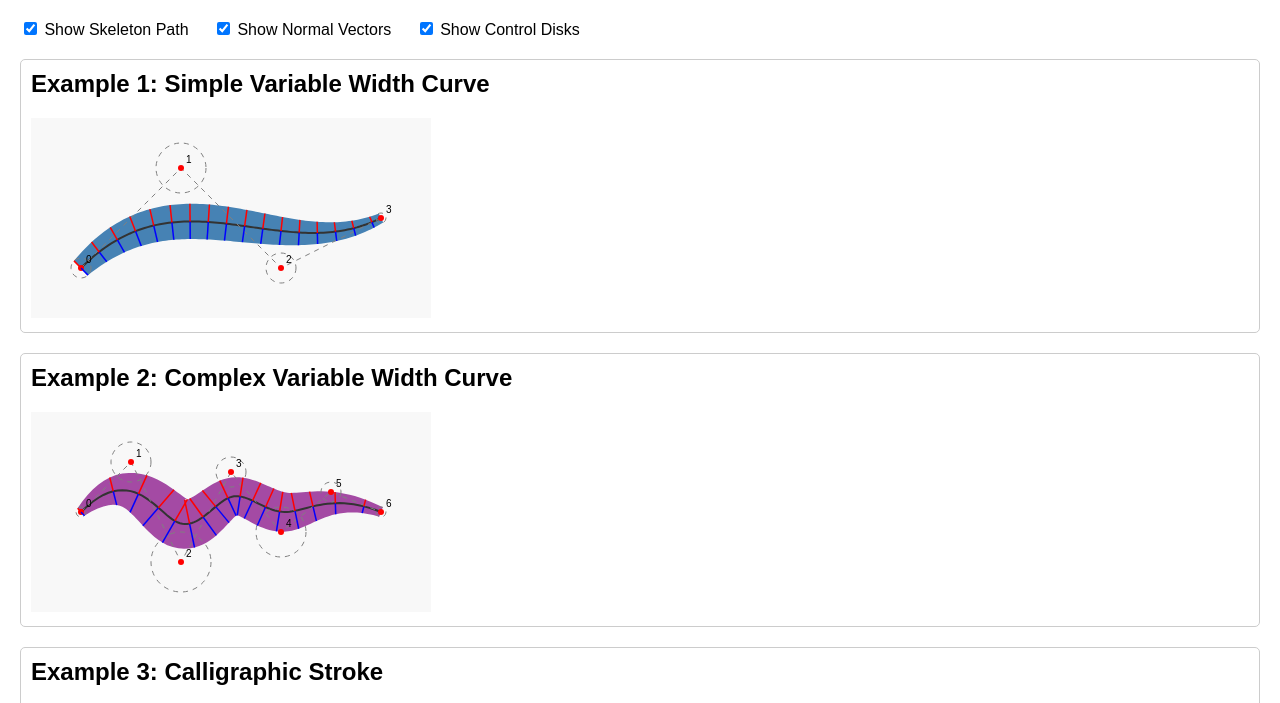
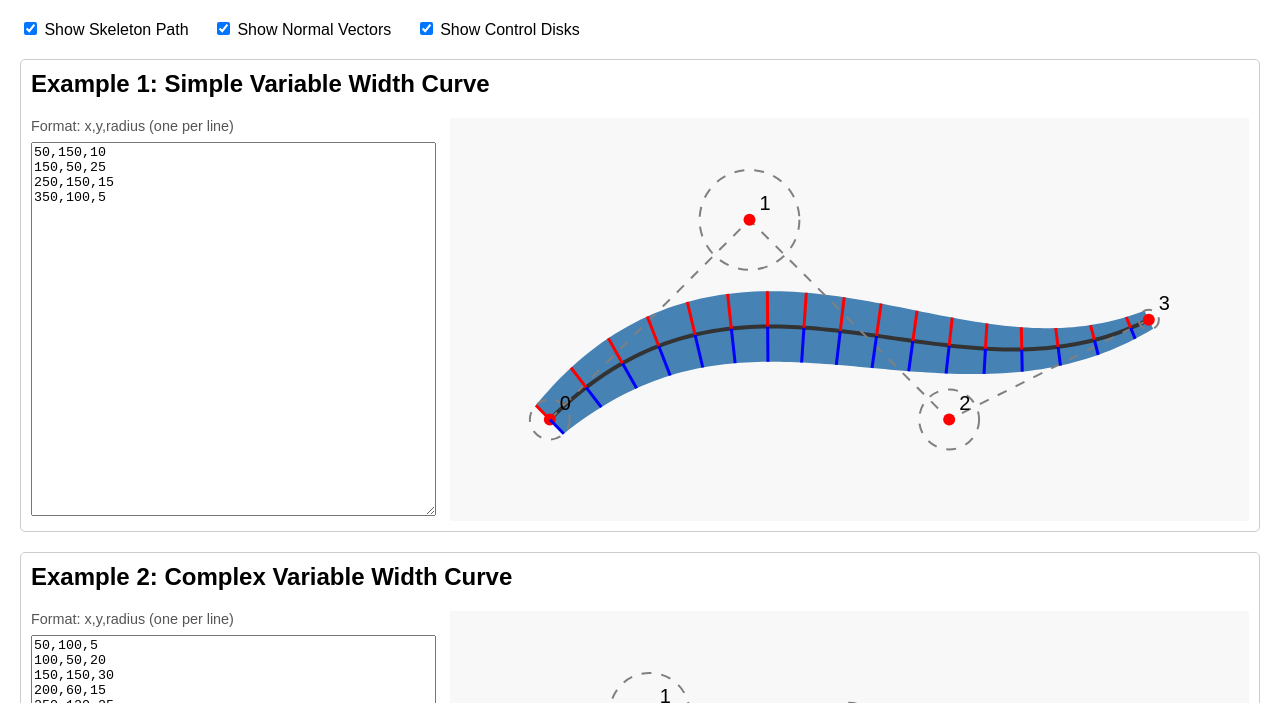
Before and after one commit to BobPritchett/dbsc-svg, a website: page demo/index.html in a window 1280 px wide. Shown: the part 61-764 px from the top of the page. Drawn offline with Linux system fonts and the light colour scheme.

Commit message:
Live editing of points and demo link

```diff
--- a/demo/index.html
+++ b/demo/index.html
@@ -18,6 +18,20 @@
       border: 1px solid #ccc;
       padding: 10px;
       border-radius: 5px;
+      display: flex;
+      flex-direction: column;
+    }
+    .example-content {
+      display: flex;
+      gap: 20px;
+    }
+    .data-column {
+      flex: 1;
+      display: flex;
+      flex-direction: column;
+    }
+    .visual-column {
+      flex: 2;
     }
     .controls {
       margin-bottom: 10px;
@@ -27,6 +41,9 @@
     }
     svg {
       background-color: #f8f8f8;
+      width: 100%;
+      height: 100%;
+      min-height: 200px;
     }
     .log {
       font-family: monospace;
@@ -35,6 +52,23 @@
       border-radius: 5px;
       max-height: 200px;
       overflow-y: auto;
+    }
+    textarea {
+      width: 100%;
+      height: 100%;
+      min-height: 140px;
+      font-family: monospace;
+      resize: vertical;
+    }
+    .error-message {
+      color: red;
+      font-size: 0.9em;
+      margin-top: 5px;
+    }
+    .instructions {
+      font-size: 0.9em;
+      color: #555;
+      margin-bottom: 8px;
     }
   </style>
 </head>
@@ -60,6 +94,42 @@
   <script src="../index.js"></script>
 
   <script>
+    // Define examples data
+    const examplesData = [
+      {
+        id: "example1",
+        title: "Example 1: Simple Variable Width Curve",
+        fillColor: "steelblue",
+        data: "50,150,10\n150,50,25\n250,150,15\n350,100,5"
+      },
+      {
+        id: "example2",
+        title: "Example 2: Complex Variable Width Curve",
+        fillColor: "purple",
+        opacity: 0.7,
+        data: "50,100,5\n100,50,20\n150,150,30\n200,60,15\n250,120,25\n300,80,10\n350,100,5"
+      },
+      {
+        id: "example3",
+        title: "Example 3: Calligraphic Stroke",
+        fillColor: "black",
+        data: "50,100,3\n100,120,10\n150,80,15\n200,150,20\n250,50,15\n300,120,10\n350,100,3"
+      },
+      {
+        id: "example4",
+        title: "Example 4: Calligraphic Effect",
+        fillColor: "#333",
+        data: "50,100,3\n100,80,8\n150,50,20\n200,80,30\n250,150,15\n300,120,7\n350,100,3"
+      },
+      {
+        id: "example5",
+        title: "Example 5: Interactive Curve",
+        fillColor: "green",
+        opacity: 0.7,
+        data: "50,100,10\n150,100,15\n250,100,20\n350,100,10"
+      }
+    ];
+
     // Helper function to create SVG content
     function createSVG(width, height, content) {
       return `<svg xmlns="http://www.w3.org/2000/svg" width="${width}" height="${height}" viewBox="0 0 ${width} ${height}">
@@ -67,63 +137,36 @@
       </svg>`;
     }
 
-    // Define examples data
-    const examplesData = [
-      {
-        id: "example1",
-        title: "Example 1: Simple Variable Width Curve",
-        fillColor: "steelblue",
-        controlDisks: [
-          { center: { x: 50, y: 150 }, radius: 10 },
-          { center: { x: 150, y: 50 }, radius: 25 },
-          { center: { x: 250, y: 150 }, radius: 15 },
-          { center: { x: 350, y: 100 }, radius: 5 }
-        ]
-      },
-      {
-        id: "example2",
-        title: "Example 2: Complex Variable Width Curve",
-        fillColor: "purple",
-        opacity: 0.7,
-        controlDisks: [
-          { center: { x: 50, y: 100 }, radius: 5 },
-          { center: { x: 100, y: 50 }, radius: 20 },
-          { center: { x: 150, y: 150 }, radius: 30 },
-          { center: { x: 200, y: 60 }, radius: 15 },
-          { center: { x: 250, y: 120 }, radius: 25 },
-          { center: { x: 300, y: 80 }, radius: 10 },
-          { center: { x: 350, y: 100 }, radius: 5 }
-        ]
-      },
-      {
-        id: "example3",
-        title: "Example 3: Calligraphic Stroke",
-        fillColor: "black",
-        controlDisks: [
-          { center: { x: 50, y: 100 }, radius: 3 },
-          { center: { x: 100, y: 120 }, radius: 10 },
-          { center: { x: 150, y: 80 }, radius: 15 },
-          { center: { x: 200, y: 150 }, radius: 20 },
-          { center: { x: 250, y: 50 }, radius: 15 },
-          { center: { x: 300, y: 120 }, radius: 10 },
-          { center: { x: 350, y: 100 }, radius: 3 }
-        ]
-      },
-      {
-        id: "example4",
-        title: "Example 4: Calligraphic Effect",
-        fillColor: "#333",
-        controlDisks: [
-          { center: { x: 50, y: 100 }, radius: 3 },
-          { center: { x: 100, y: 80 }, radius: 8 },
-          { center: { x: 150, y: 50 }, radius: 20 },
-          { center: { x: 200, y: 80 }, radius: 30 },
-          { center: { x: 250, y: 150 }, radius: 15 },
-          { center: { x: 300, y: 120 }, radius: 7 },
-          { center: { x: 350, y: 100 }, radius: 3 }
-        ]
+    // Parse text data into control disks
+    function parseControlDisks(text) {
+      const lines = text.trim().split('\n');
+      const controlDisks = [];
+      let hasError = false;
+
+      for (const line of lines) {
+        const parts = line.trim().split(',');
+        if (parts.length !== 3) {
+          hasError = true;
+          continue;
+        }
+
+        const x = parseFloat(parts[0]);
+        const y = parseFloat(parts[1]);
+        const radius = parseFloat(parts[2]);
+
+        if (isNaN(x) || isNaN(y) || isNaN(radius) || radius < 0) {
+          hasError = true;
+          continue;
+        }
+
+        controlDisks.push({
+          center: { x, y },
+          radius
+        });
       }
-    ];
+
+      return { controlDisks, hasError };
+    }
 
     // Function to create a curve container
     function createCurveContainer(example) {
@@ -134,20 +177,70 @@
       heading.textContent = example.title;
       container.appendChild(heading);
 
-      const curveDiv = document.createElement('div');
-      curveDiv.id = example.id;
-      container.appendChild(curveDiv);
+      const contentDiv = document.createElement('div');
+      contentDiv.className = 'example-content';
+
+      // Data column with textarea
+      const dataColumn = document.createElement('div');
+      dataColumn.className = 'data-column';
+
+      const instructions = document.createElement('div');
+      instructions.className = 'instructions';
+      instructions.textContent = 'Format: x,y,radius (one per line)';
+      dataColumn.appendChild(instructions);
+
+      const textarea = document.createElement('textarea');
+      textarea.id = `${example.id}-data`;
+      textarea.value = example.data;
+      textarea.addEventListener('input', () => updateCurve(example.id));
+      dataColumn.appendChild(textarea);
+
+      const errorDiv = document.createElement('div');
+      errorDiv.id = `${example.id}-error`;
+      errorDiv.className = 'error-message';
+      dataColumn.appendChild(errorDiv);
+
+      // Visual column for the curve
+      const visualColumn = document.createElement('div');
+      visualColumn.className = 'visual-column';
+      visualColumn.id = example.id;
+
+      contentDiv.appendChild(dataColumn);
+      contentDiv.appendChild(visualColumn);
+
+      container.appendChild(contentDiv);
 
       return container;
     }
 
-    // Unified function to render a standard curve example
-    function renderCurveExample(example) {
-      const container = document.getElementById(example.id);
-      if (!container) return;
+    // Function to update a curve based on textarea data
+    function updateCurve(exampleId) {
+      const textarea = document.getElementById(`${exampleId}-data`);
+      const errorDiv = document.getElementById(`${exampleId}-error`);
+      const visualDiv = document.getElementById(exampleId);
+
+      // Get the example data
+      const example = examplesData.find(e => e.id === exampleId);
+      if (!example) return;
+
+      // Parse the control disks
+      const { controlDisks, hasError } = parseControlDisks(textarea.value);
+
+      // Check if we have enough control disks for a cubic B-spline
+      if (controlDisks.length < 4) {
+        errorDiv.textContent = 'Need at least 4 control points for a cubic B-spline';
+        visualDiv.innerHTML = '';
+        return;
+      }
+
+      if (hasError) {
+        errorDiv.textContent = 'Some lines failed to parse. Format should be x,y,radius (one per line).';
+      } else {
+        errorDiv.textContent = '';
+      }
 
       // Create B-spline
-      const bspline = new DiskBSpline(example.controlDisks);
+      const bspline = new DiskBSpline(controlDisks);
 
       // Get toggle states
       const showSkeleton = document.getElementById('showSkeletonToggle').checked;
@@ -192,176 +285,25 @@
       `;
 
       // Create SVG
-      container.innerHTML = createSVG(400, 200, svgContent);
-
-      return bspline;
-    }
-
-    // Create the interactive Example 5
-    function createExample5() {
-      const container = document.createElement('div');
-      container.className = 'curve-container';
-
-      const heading = document.createElement('h2');
-      heading.textContent = 'Example 5: Interactive Curve';
-      container.appendChild(heading);
-
-      const controlsDiv = document.createElement('div');
-      controlsDiv.className = 'controls';
-
-      const addButton = document.createElement('button');
-      addButton.id = 'addDiskBtn';
-      addButton.textContent = 'Add Disk';
-
-      const clearButton = document.createElement('button');
-      clearButton.id = 'clearBtn';
-      clearButton.textContent = 'Clear';
-
-      controlsDiv.appendChild(addButton);
-      controlsDiv.appendChild(clearButton);
-      container.appendChild(controlsDiv);
-
-      const curveDiv = document.createElement('div');
-      curveDiv.id = 'example5';
-      container.appendChild(curveDiv);
-
-      document.getElementById('examples-container').appendChild(container);
-
-      const width = 400;
-      const height = 200;
-
-      // Create initial control disks (need at least 4 for cubic B-spline)
-      const controlDisks = [
-        { center: { x: 50, y: 100 }, radius: 10 },
-        { center: { x: 150, y: 100 }, radius: 15 },
-        { center: { x: 250, y: 100 }, radius: 20 },
-        { center: { x: 350, y: 100 }, radius: 10 }
-      ];
-
-      // Create B-spline
-      const bspline = new DiskBSpline(controlDisks);
-
-      // Function to update the SVG
-      function updateSVG() {
-        // Get toggle states
-        const showSkeleton = document.getElementById('showSkeletonToggle').checked;
-        const showNormals = document.getElementById('showNormalsToggle').checked;
-        const showControlDisks = document.getElementById('showControlDisksToggle').checked;
-
-        // Generate paths
-        const result = bspline.toSVGPath(100);
-        const controlCircles = showControlDisks ? bspline.controlDisksToSVG() : '';
-
-        // Add normal vectors visualization if enabled
-        let normalLines = '';
-
-        if (showNormals) {
-          for (let i = 0; i < result.disks.length; i += Math.floor(result.disks.length / 15)) {
-            const disk = result.disks[i];
-            const normal = result.normals[i];
-
-            normalLines += `<line x1="${disk.center.x}" y1="${disk.center.y}"
-                                 x2="${disk.center.x + normal.x * disk.radius}"
-                                 y2="${disk.center.y + normal.y * disk.radius}"
-                                 stroke="blue" stroke-width="1.5" />`;
-            normalLines += `<line x1="${disk.center.x}" y1="${disk.center.y}"
-                                 x2="${disk.center.x - normal.x * disk.radius}"
-                                 y2="${disk.center.y - normal.y * disk.radius}"
-                                 stroke="red" stroke-width="1.5" />`;
-          }
-        }
-
-        // Create the skeleton path element if enabled
-        const skeletonPathElement = showSkeleton ?
-          `<path d="${result.skeletonPath}" fill="none" stroke="#333" stroke-width="2" class="skeleton-path" />` : '';
-
-        const svgContent = `
-          <path d="${result.fillPath}" fill="green" stroke="none" opacity="0.7" />
-          ${skeletonPathElement}
-          ${controlCircles}
-          ${normalLines}
-        `;
-
-        // Create SVG
-        const example5Div = document.getElementById('example5');
-        example5Div.innerHTML = createSVG(width, height, svgContent);
-
-        // Add event listener to the SVG
-        const svg = example5Div.querySelector('svg');
-        svg.addEventListener('click', (event) => {
-          // Get click coordinates relative to the SVG
-          const rect = svg.getBoundingClientRect();
-          const x = event.clientX - rect.left;
-          const y = event.clientY - rect.top;
-
-          // Add a new control disk
-          bspline.addDisk({
-            center: { x, y },
-            radius: 10 + Math.random() * 10
-          });
-
-          // Update the SVG
-          updateSVG();
-        });
-      }
-
-      // Initial update
-      updateSVG();
-
-      // Add event listeners to buttons
-      document.getElementById('addDiskBtn').addEventListener('click', () => {
-        const lastDisk = bspline.controlDisks[bspline.controlDisks.length - 1];
-        const x = lastDisk ? lastDisk.center.x + 50 : 100;
-        const y = lastDisk ? lastDisk.center.y : 100;
-
-        bspline.addDisk({
-          center: { x: x % width, y: y % height },
-          radius: 10 + Math.random() * 10
-        });
-
-        updateSVG();
-      });
-
-      document.getElementById('clearBtn').addEventListener('click', () => {
-        // Reset to initial disks (need at least 4 for cubic B-spline)
-        bspline.controlDisks = [
-          { center: { x: 50, y: 100 }, radius: 10 },
-          { center: { x: 150, y: 100 }, radius: 15 },
-          { center: { x: 250, y: 100 }, radius: 20 },
-          { center: { x: 350, y: 100 }, radius: 10 }
-        ];
-        bspline.generateUniformKnots();
-        bspline.logMessage("Cleared control disks and reset to initial state");
-
-        updateSVG();
-      });
+      visualDiv.innerHTML = createSVG(400, 200, svgContent);
     }
 
     // Initialize all examples
     function initExamples() {
       const container = document.getElementById('examples-container');
 
-      // Create standard examples
+      // Create all examples
       examplesData.forEach(example => {
         container.appendChild(createCurveContainer(example));
-        renderCurveExample(example);
+        updateCurve(example.id);
       });
-
-      // Create the interactive example
-      createExample5();
     }
 
     // Function to redraw all examples
     function redrawAllExamples() {
       examplesData.forEach(example => {
-        renderCurveExample(example);
+        updateCurve(example.id);
       });
-
-      // Redraw example 5 by simulating a click on its clear button
-      const clearBtn = document.getElementById('clearBtn');
-      if (clearBtn) {
-        clearBtn.click();
-      }
     }
 
     // Initialize all examples
```
Also changed, not shown: README.md.
